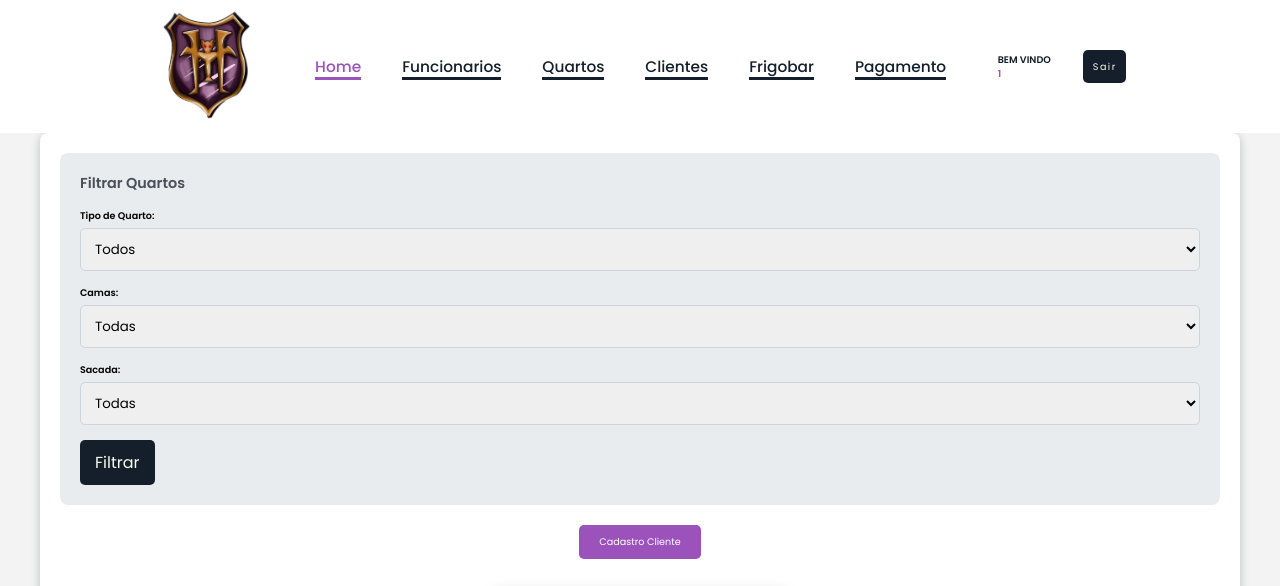
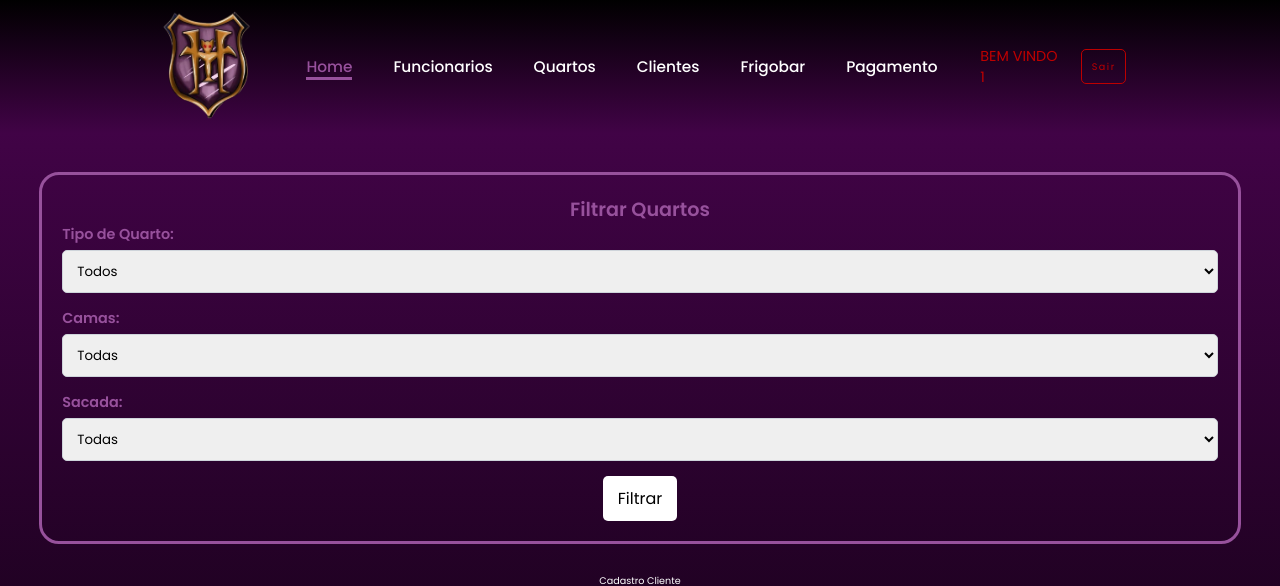
Before and after one commit to LipeOliver-prog/SistemaTransylvania, a PHP site: page /Home.php in a window 1280 px wide. Shown: the top 586 px of the page. Run offline with PHP 8.4, Linux system fonts and the light colour scheme; the visitor is signed in with stand-in values (Sample User, id 1); data that the repository does not hold is empty.

Commit message:
Alteração Home

```diff
--- a/Home.php
+++ b/Home.php
@@ -69,7 +69,7 @@ $result = $conexao->query($sql);
 
         <!-- Filtro para os quartos -->
         <div class="filter">
-            <h2>Filtrar Quartos</h2>
+            <h1>Filtrar Quartos</h1>
             <div class="Type">
                 <label>Tipo de Quarto:</label>
                 <select id="roomType">
@@ -109,6 +109,7 @@ $result = $conexao->query($sql);
 
 
 
+
     </section>
 
 </body>
--- a/card.php
+++ b/card.php
@@ -1,17 +1,47 @@
 <!DOCTYPE html>
 <html lang="pt-BR">
+
 <head>
   <meta charset="UTF-8">
   <meta name="viewport" content="width=device-width, initial-scale=1.0">
   <title>model card</title>
   <link rel="stylesheet" href="styleCSS/style.css">
 </head>
+
 <body>
 
   <!-- Filtro (se houver) pode ficar aqui em cima -->
 
   <!-- Começo do container dos cards -->
   <div class="card-container">
+    <div class="wrapper">
+      <figure class="card">
+        <img src="./img/house.jpg" alt="card image" />
+
+        <figcaption class="card__cap">
+          <h2>Casa de praia</h2>
+          <div class="card__desc">
+            <p>5 quartos</p>
+            <p>3 suites</p>
+            <p>1 piscina</p>
+            <p>2 suites</p>
+          </div>
+        </figcaption>
+        <button class="det__btn">Detalhes</button>
+      </figure>
+
+      <div class="card__details">
+        <p class="card__type">Básico</p>
+        <h6 class="card__price"><sup>Mzn</sup>599 <sub>/dia</sub></h6>
+        <div class="card__feactures">
+          <div class="feacture">Sala de jogos</div>
+          <div class="feacture">Suites com hidromassagem</div>
+          <div class="feacture">Wifi 24h</div>
+          <div class="feacture">Camêras de segurança</div>
+        </div>
+        <button class="buy__btn">Reservar agora</button>
+      </div>
+    </div>
 
     <div class="wrapper">
       <figure class="card">
@@ -42,21 +72,12 @@
       </div>
     </div>
 
-  <!-- Aqui você pode colocar outros cards -->
-  <!--
-  <div class="wrapper">
-    ...outro card aqui...
-  </div>
-  -->
-
   </div> <!-- Fim do .card-container -->
 
 
 
 
   <script>
-
-
     document.querySelectorAll('button').forEach((btn) => {
       btn.addEventListener('click', () => {
         if (btn.className === 'det__btn') {
@@ -71,4 +92,5 @@
   </script>
 
 </body>
+
 </html>
--- a/styleCSS/HOME.css
+++ b/styleCSS/HOME.css
@@ -1,13 +1,11 @@
 @import url("https://fonts.googleapis.com/css2?family=Inter:wght@300;400;500;600;700;800;900&display=swap");
 
 :root {
-  --primeira-color: #9b52bb;
-  --segunda-color: #fcfbef;
-  --terceira-color: #141f2b;
-  --quarta-color: #6d6b7b;
-  --quinta-color: #b6bfc2;
+  --gradiente-top: linear-gradient(to top, #410346, #000000);
+  --gradiente-bottom: linear-gradient(to bottom, #410346, #000000);
+  --dourado: #ffe270;
+  --vermelho: #bd0000;
   --branco: #ffffff;
-  --test-color: #ff0000;
 }
 
 * {
@@ -34,7 +32,7 @@ html {
   left: 0;
   width: 100%;
   padding: 1rem 12% 1rem;
-  background: var(--branco);
+  background: var(--gradiente-top);
   backdrop-filter: blur(10px);
   display: flex;
   justify-content: space-between;
@@ -58,7 +56,7 @@ html {
 
 .navbar a {
   font-size: 1.6rem;
-  color: var(--terceira-color);
+  color: var(--branco);
   margin: 2rem;
   font-weight: 500;
   transition: 0.3s ease;
@@ -68,8 +66,8 @@ html {
 
 .navbar a:hover,
 .navbar a.active {
-  color: var(--primeira-color);
-  border-bottom: 3px solid var(--primeira-color);
+  color: #97519c;
+  border-bottom: 3px solid #97519c;
 }
 
 .navbar-nav .navbar-item {
@@ -111,17 +109,17 @@ html {
 /* Logado */
 
 .bemVindo {
-  font-weight: 1000;
+  font-size: 1.5rem;
 }
 
 .bemVindo u {
-  color: var(--primeira-color);
+  color: var(--vermelho);
 }
 
 .bemVindo p {
   text-transform: uppercase;
   text-align: center;
-  color: var(--terceira-color);
+  color: var(--vermelho)
 }
 
 .buttonSair {
@@ -129,8 +127,9 @@ html {
 }
 
 .btnSair {
-  background-color: var(--terceira-color);
   padding: 1rem;
+  border: 1px solid var(--vermelho);
+  color: var(--vermelho);
   border-radius: 5px;
   letter-spacing: 1.5px;
 }
@@ -147,32 +146,31 @@ a {
 /* Inicio */
 
 .home {
-  max-width: 1200px;
   margin: 0 auto;
   padding: 20px;
-  background-color: #fff;
-  border-radius: 8px;
-  box-shadow: 0 2px 10px var(--quinta-color);
+  background: var(--gradiente-bottom);
+
 }
 
 /* Estilo do título */
 h1 {
   font-size: 2rem;
   text-align: center;
-  color: var(--quarta-color);
+  color: #97519c;
 }
 
 /* Estilo do filtro */
 .filter {
-  margin-bottom: 20px;
+  margin: 2rem;
   padding: 20px;
-  background-color: #e9ecef;
-  border-radius: 8px;
+  background-color: linear-gradient(to bottom, #f8f9fa, #ff00ff);
+  border-radius: 20px;
+  border: 3px solid #97519c;
 }
 
 .filter h2 {
   margin-bottom: 15px;
-  color: #495057;
+  color: #f00;
 }
 
 /* Estilo dos campos de filtro */
@@ -183,6 +181,8 @@ h1 {
 label {
   display: block;
   margin-bottom: 5px;
+  font-size: 1.5rem;
+  color: #97519c;
   font-weight: bold;
 }
 
@@ -194,9 +194,12 @@ select {
 }
 
 /* Estilo do botão de filtrar */
+
 .btn3 {
-  background-color: var(--terceira-color);
-  color: var(--segunda-color);
+  display: block;
+  margin: 0 auto;
+  background: var(--branco);
+  color: #000;
   border: none;
   padding: 10px 15px;
   border-radius: 5px;
@@ -205,7 +208,7 @@ select {
 }
 
 .btn3:hover {
-  background-color: var(--primeira-color);
+  color: var(--vermelho);
 }
 
 /* Estilo dos botões de cadastro */
--- a/styleCSS/style.css
+++ b/styleCSS/style.css
@@ -12,18 +12,20 @@ body {
 /* Container para alinhar os cards */
 .card-container {
   display: flex;
-  flex-wrap: wrap;
-  justify-content: center;
-  gap: 20px;
+  flex-direction: row; /* Alinha os cards lado a lado */
+  justify-content: center; /* Centraliza os cards horizontalmente */
+  align-items: center; /* Centraliza os cards verticalmente */
+  gap: 20px; /* Espaçamento entre os cards */
   padding: 20px;
 }
 
-/* Card isolado */
+/* Alterar a cor do card */
 .wrapper {
+  background-color: #ff0000; /* Nova cor para o card */
   width: 300px;
   height: 400px;
   border-radius: 10px;
-  box-shadow: 0 5px 15px 0 rgba(0, 0, 0, 0.2);
+  box-shadow: 0 5px 15px 0 rgba(255, 0, 0, 0.2);
   position: relative;
   overflow: hidden;
 }
```
Lines whose indentation alone changed are shown as unchanged.
